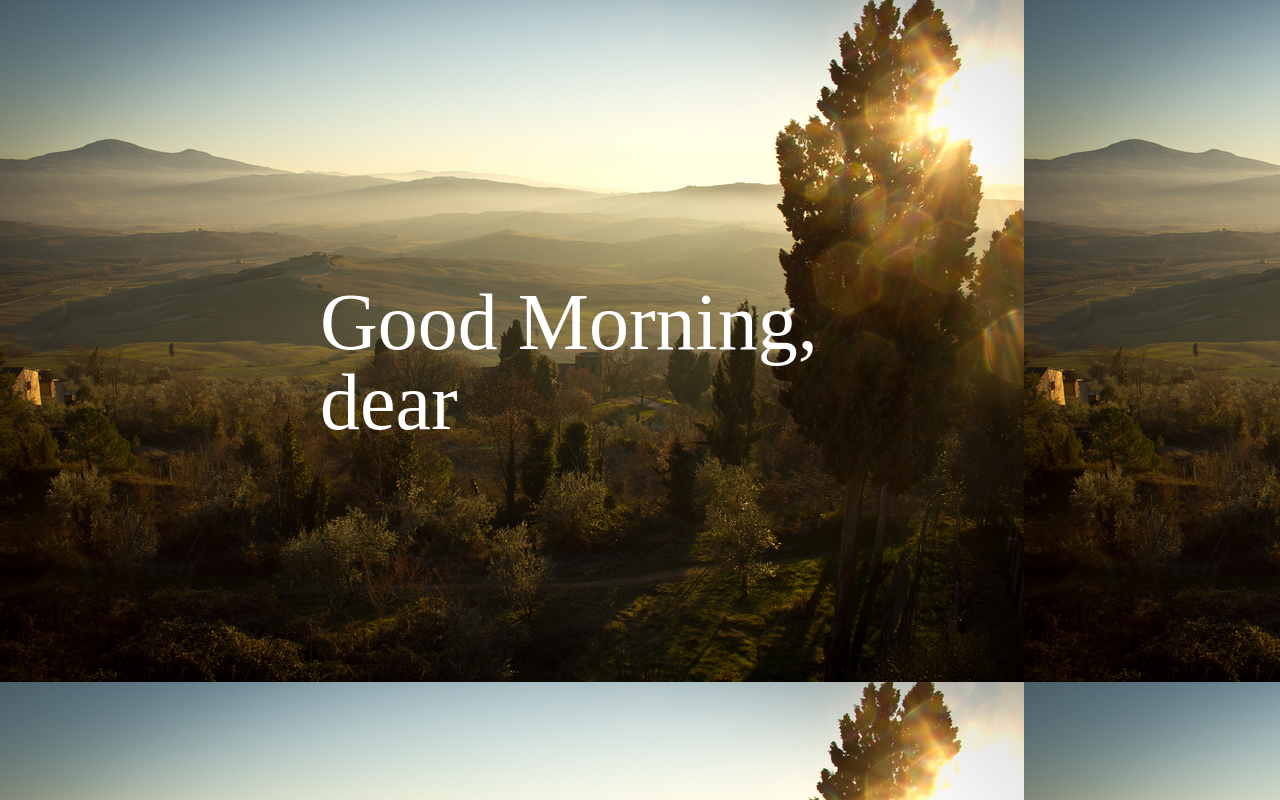
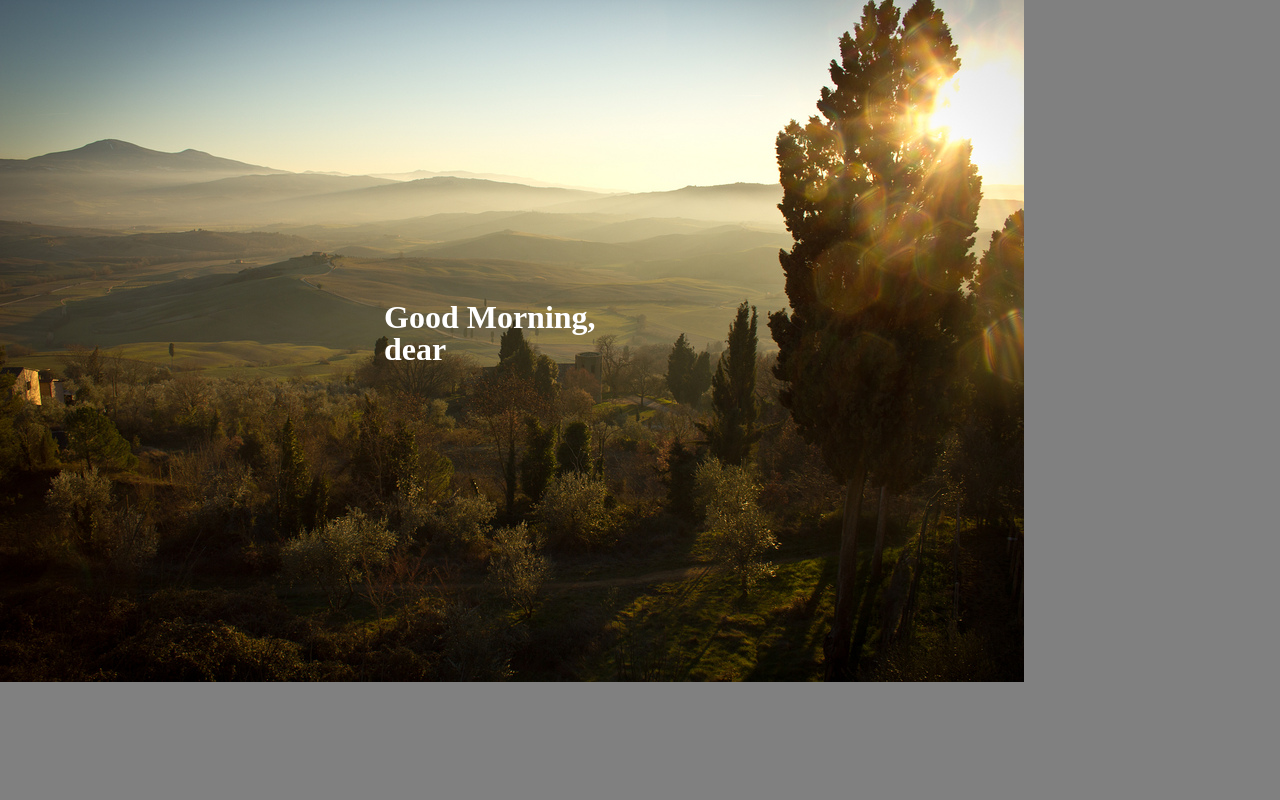
Before and after one commit to kedar2a/kedar2a.github.io, a plain HTML site: page dev-index.html in a window 1280 px wide. Drawn offline with Linux system fonts and the light colour scheme.

Commit message:
Replaced <figure> for <div>

```diff
--- a/dev-index.html
+++ b/dev-index.html
@@ -61,48 +61,27 @@
 		.text-center{ text-align: center; }
 		.text-right{ text-align: right; }
 
-		.center{
-
-			display: block;
-			margin-left: auto;
-			margin-right: auto;
-		}
+		.center{ display: block;  margin-left: auto;  margin-right: auto;  }
 
 
 		#day-timing-div{
 
 			background-color: #808080;
-	    	background-image: url("img/good_morning(1024x682).jpg");
+	    	/*background-image: url("img/good_morning(1024x682).jpg");*/
 	    	height: 100vh;
 		}
-
 
 		#blessing-text{
 
 			/*background-color: #C0C0C0;*/
-		    position: relative;
-		    padding-top: 22%;
-		    width: 8em;
+		    position: absolute;
+		    /*padding-top: 22%;
+		    width: 8em;*/
 		    color: #FFFFFF;
 		    font-family: "georgia, serif";
-		    font-size: 5em;
+		    top: 35%;
+		    left:30%;
 		}
-
-		/*#morning-div img {*/
-
-			/* Set rules to fill background */
-			/*min-height: 100%;
-			min-width: 1024px;
-
-			 Set up proportionate scaling
-			width: 100%;
-			height: auto;
-*/
-			/* Set up positioning */
-			/*position: fixed;
-			top: 0;
-			left: 0;*/
-		/*}*/
 
 	</style>
 </head>
@@ -114,14 +93,14 @@
 
         <!-- ::::::::::::::::: Body content ::::::::::::::::: -->
 
-        <div>
-        	<div id="day-timing-div">
-        		<div id="blessing-text" class="center">
-        			Good Morning,
-        			<br/>
-        			dear
-        		</div>
-        	</div>
+        <div id="day-timing-div">
+        	<figure>
+        		<img src="img/good_morning(1024x682).jpg"/>
+        		<figcaption>
+        			<h1  id="blessing-text"></h1>
+        			<!-- Good Morning,<br/>dear -->
+        		</figcaption>
+        	</figure>
         </div>
 
         <!-- ::::::::::::::::: The end Of Body content ::::::::::::::::: -->
@@ -142,23 +121,23 @@
         	// Deciding time at client side
             var now = new Date();
 
-            if ((now.getHours() >= 20) && (now.getMinutes() > 0) )
+            if ((now.getHours() >= 20)/* && (now.getMinutes() > 0)*/ )
             {
             	// alert("Hello Dear");
             	// $("#day-timing-div").
             	$("#blessing-text").html("Hello there,");
             }
-        	else if ((now.getHours() >= 17) && (now.getMinutes() > 0) )
+        	else if ((now.getHours() >= 17) /*&& (now.getMinutes() > 0)*/ )
             {
             	// alert("Good Evening ! dear,");
             	$("#blessing-text").html("Good Evening,<br/>dear");
     		}
-    		else if ((now.getHours() >= 11) && (now.getMinutes() > 30) )
+    		else if ((now.getHours() >= 11) /*&& (now.getMinutes() > 30)*/ )
             {
             	// alert("Good Afternoon ! dear,");
             	$("#blessing-text").html("Good Afternoon,<br/>dear");
     		}
-    		else if ((now.getHours() >= 4) && (now.getMinutes() > 0) )
+    		else if ((now.getHours() >= 4) /*&& (now.getMinutes() > 0)*/ )
             {
             	// alert("Good Morning ! dear,");
             	$("#blessing-text").html("Good Morning,<br/>dear");
```
